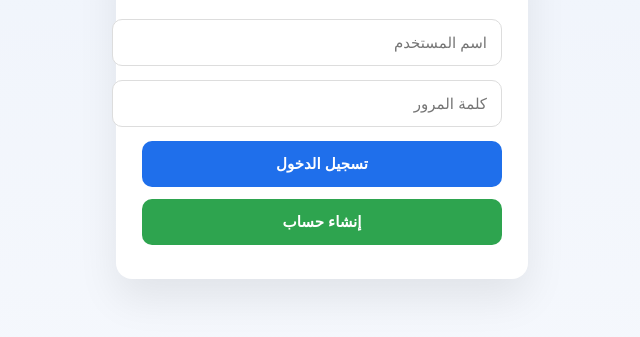
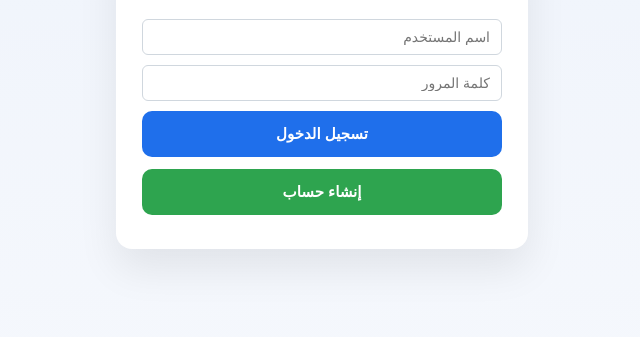
Before and after one commit to mohamedyass988-cpu/velkor-chat, a website: page public/index.html in a window 1280 px wide. Shown: the part 253-590 px from the top of the page, without its empty margins (318-958 px from the left). Drawn offline with Linux system fonts and the light colour scheme.

Commit message:
Update homepage layout and logo size

```diff
--- a/public/index.html
+++ b/public/index.html
@@ -49,14 +49,15 @@
     }
 
       .card input {
-      width: 100%;
-      padding: 14px;
-      margin-bottom: 14px;
-      border-radius: 10px;
-      border: 1px solid #ddd;
-      font-size: 15px;
-      outline: none;
-    }
+  width: 100%;
+  padding: 9px 11px;     /* ⬅️ رياضي مش سمين */
+  margin-bottom: 10px;
+  border-radius: 6px;    /* ⬅️ حواف نظيفة */
+  border: 1px solid #d0d7de;
+  font-size: 14px;
+  outline: none;
+  box-sizing: border-box;
+}
 
     .card button {
       width: 100%;
```
